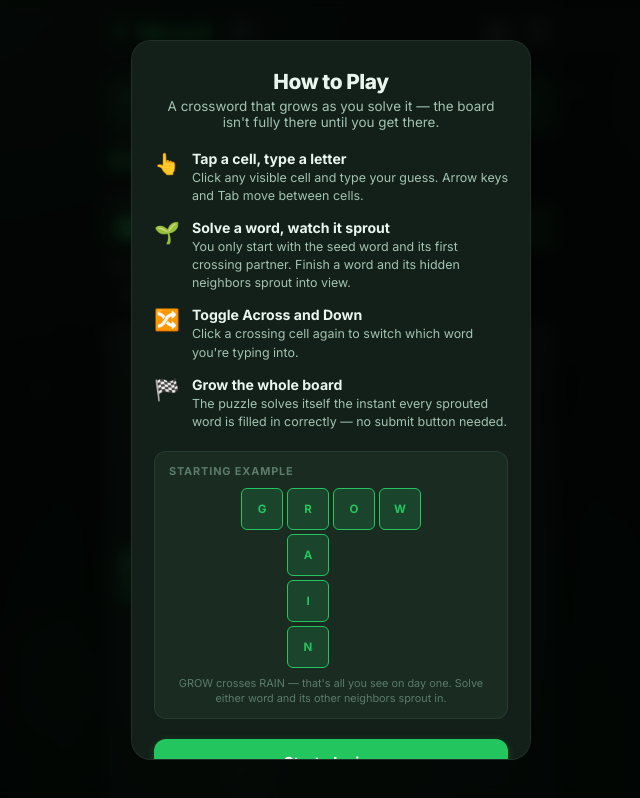
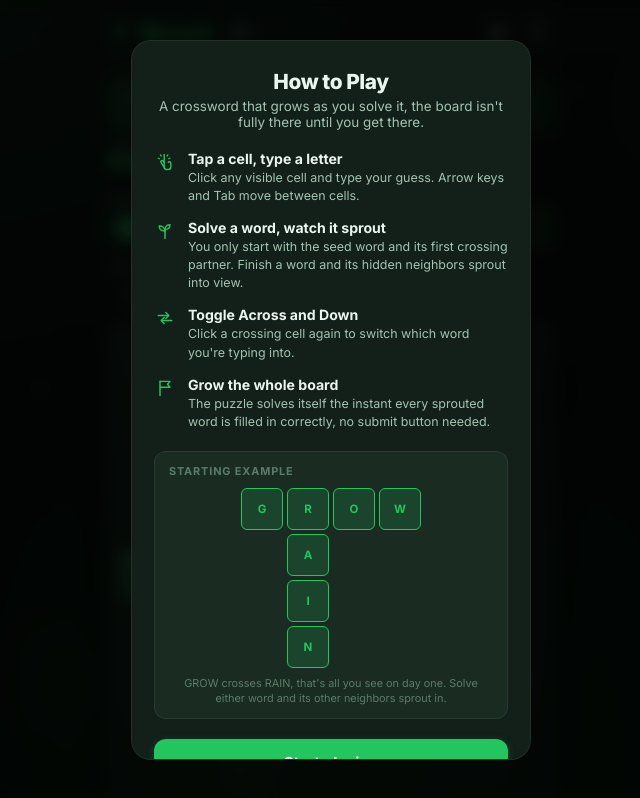
Before and after one commit to balexandr/sprout, a React (Vite) app: page / in a window 1280 px wide. Shown: the whole page, without its empty margins (309-949 px from the left). Built offline with nearby package versions, Linux system fonts and the light colour scheme; the HTML template or start-up script is replaced by a standard one.

Commit message:
Replace emoji with custom icons across the UI

```diff
--- a/src/App.module.css
+++ b/src/App.module.css
@@ -195,7 +195,9 @@
 }
 
 .noPuzzleEmoji {
-  font-size: 3rem;
+  display: flex;
+  justify-content: center;
+  color: var(--accent);
   margin-bottom: 8px;
 }
 
@@ -231,6 +233,10 @@
 .footerLogo:hover { opacity: 0.8; }
 
 .footerShareAll {
+  display: flex;
+  align-items: center;
+  justify-content: center;
+  gap: 5px;
   margin-top: 2px;
   padding: 6px 14px;
   border-radius: 999px;
--- a/src/components/ClueList.jsx
+++ b/src/components/ClueList.jsx
@@ -1,4 +1,5 @@
 import { useEffect, useRef } from 'react';
+import { IconCheckmark } from './Icons';
 import styles from './ClueList.module.css';
 
 function ClueGroup({ title, words, activeWordId, solvedIds, onSelect }) {
@@ -45,7 +46,7 @@ function ClueItem({ word, isActive, isSolved, onSelect }) {
       >
         <span className={styles.itemLength}>{word.length}</span>
         <span className={styles.itemClue}>{word.clue}</span>
-        {isSolved && <span className={styles.itemCheck}>✓</span>}
+        {isSolved && <span className={styles.itemCheck}><IconCheckmark size={13} /></span>}
       </button>
     </li>
   );
--- a/src/components/ClueList.module.css
+++ b/src/components/ClueList.module.css
@@ -91,8 +91,8 @@
 }
 
 .itemCheck {
+  display: flex;
+  align-items: center;
   flex-shrink: 0;
   color: var(--correct);
-  font-size: 0.8rem;
-  font-weight: 700;
 }
--- a/src/components/HowToPlay.jsx
+++ b/src/components/HowToPlay.jsx
@@ -1,7 +1,8 @@
+import { IconTap, IconSprout, IconToggleDirection, IconFlag } from './Icons';
 import styles from './HowToPlay.module.css';
 
 // A tiny 4x4 snippet: GROW across crossing RAIN down at the R.
-// Every cell shown is "visible" in this example — the point is just to
+// Every cell shown is "visible" in this example, the point is just to
 // illustrate that only the seed + its first partner are on screen at all.
 const EXAMPLE = [
   ['G', 'R', 'O', 'W'],
@@ -15,35 +16,35 @@ export default function HowToPlay({ onClose }) {
     <div className={styles.overlay} onClick={onClose}>
       <div className={styles.modal} onClick={(e) => e.stopPropagation()}>
         <h2 className={styles.title}>How to Play</h2>
-        <p className={styles.intro}>A crossword that grows as you solve it — the board isn't fully there until you get there.</p>
+        <p className={styles.intro}>A crossword that grows as you solve it, the board isn't fully there until you get there.</p>
 
         <div className={styles.steps}>
           <div className={styles.step}>
-            <span className={styles.stepIcon}>👆</span>
+            <span className={styles.stepIcon}><IconTap /></span>
             <div>
               <p className={styles.stepTitle}>Tap a cell, type a letter</p>
               <p className={styles.stepDesc}>Click any visible cell and type your guess. Arrow keys and Tab move between cells.</p>
             </div>
           </div>
           <div className={styles.step}>
-            <span className={styles.stepIcon}>🌱</span>
+            <span className={styles.stepIcon}><IconSprout /></span>
             <div>
               <p className={styles.stepTitle}>Solve a word, watch it sprout</p>
               <p className={styles.stepDesc}>You only start with the seed word and its first crossing partner. Finish a word and its hidden neighbors sprout into view.</p>
             </div>
           </div>
           <div className={styles.step}>
-            <span className={styles.stepIcon}>🔀</span>
+            <span className={styles.stepIcon}><IconToggleDirection /></span>
             <div>
               <p className={styles.stepTitle}>Toggle Across and Down</p>
               <p className={styles.stepDesc}>Click a crossing cell again to switch which word you're typing into.</p>
             </div>
           </div>
           <div className={styles.step}>
-            <span className={styles.stepIcon}>🏁</span>
+            <span className={styles.stepIcon}><IconFlag /></span>
             <div>
               <p className={styles.stepTitle}>Grow the whole board</p>
-              <p className={styles.stepDesc}>The puzzle solves itself the instant every sprouted word is filled in correctly — no submit button needed.</p>
+              <p className={styles.stepDesc}>The puzzle solves itself the instant every sprouted word is filled in correctly, no submit button needed.</p>
             </div>
           </div>
         </div>
@@ -64,7 +65,7 @@ export default function HowToPlay({ onClose }) {
               </div>
             ))}
           </div>
-          <p className={styles.exampleCaption}>GROW crosses RAIN — that's all you see on day one. Solve either word and its other neighbors sprout in.</p>
+          <p className={styles.exampleCaption}>GROW crosses RAIN, that's all you see on day one. Solve either word and its other neighbors sprout in.</p>
         </div>
 
         <button className={styles.playButton} onClick={onClose}>
--- a/src/components/HowToPlay.module.css
+++ b/src/components/HowToPlay.module.css
@@ -54,9 +54,14 @@
 }
 
 .stepIcon {
-  font-size: 1.3rem;
+  display: flex;
+  align-items: center;
+  justify-content: center;
   flex-shrink: 0;
+  width: 22px;
+  height: 22px;
   margin-top: 1px;
+  color: var(--accent);
 }
 
 .stepTitle {
--- /dev/null
+++ b/src/components/Icons.jsx
@@ -0,0 +1,106 @@
+// Small line-art icon set replacing emoji in Sprout's UI. Matches the
+// 24x24 viewBox / stroke / currentColor style the rest of the suite
+// uses. Share text is NOT touched by this: generateShareText() in
+// useGameState.js builds the actual shared result string (🌱 header),
+// plain text sent via SMS/clipboard, a custom icon can't survive that
+// trip, so it stays real Unicode there.
+function base(props) {
+  return { viewBox: '0 0 24 24', fill: 'none', xmlns: 'http://www.w3.org/2000/svg', 'aria-hidden': true, ...props };
+}
+
+export function IconTap({ size = 20, ...props }) {
+  return (
+    <svg width={size} height={size} {...base(props)}>
+      <path d="M11 3v9" stroke="currentColor" strokeWidth="1.7" strokeLinecap="round" />
+      <path d="M11 12v6a3 3 0 0 0 3 3h2a3 3 0 0 0 3-3v-4.5c0-1-.8-1.8-1.8-1.8-.5 0-1 .2-1.3.6" stroke="currentColor" strokeWidth="1.7" strokeLinecap="round" strokeLinejoin="round" />
+      <path d="M11 12l-1.3-1.3a1.6 1.6 0 0 0-2.4 2.1L11 18" stroke="currentColor" strokeWidth="1.7" strokeLinecap="round" strokeLinejoin="round" />
+      <path d="M6.5 3.5l1 1.3M15.5 3.5l-1 1.3M4 7.5l1.5.6M18 7.5l-1.5.6" stroke="currentColor" strokeWidth="1.5" strokeLinecap="round" />
+    </svg>
+  );
+}
+
+export function IconSprout({ size = 20, ...props }) {
+  return (
+    <svg width={size} height={size} {...base(props)}>
+      <path d="M12 21V11" stroke="currentColor" strokeWidth="1.8" strokeLinecap="round" />
+      <path d="M12 12c0-4 -3-6-7-6 0 4 3 6 7 6Z" stroke="currentColor" strokeWidth="1.7" strokeLinejoin="round" />
+      <path d="M12 10c0-3.5 2.5-5.5 6-5.5 0 3.5-2.5 5.5-6 5.5Z" stroke="currentColor" strokeWidth="1.7" strokeLinejoin="round" />
+    </svg>
+  );
+}
+
+export function IconToggleDirection({ size = 20, ...props }) {
+  return (
+    <svg width={size} height={size} {...base(props)}>
+      <path d="M4 9h12" stroke="currentColor" strokeWidth="1.8" strokeLinecap="round" />
+      <path d="M13 5.5L16.5 9 13 12.5" stroke="currentColor" strokeWidth="1.8" strokeLinecap="round" strokeLinejoin="round" />
+      <path d="M20 15H8" stroke="currentColor" strokeWidth="1.8" strokeLinecap="round" />
+      <path d="M11 18.5L7.5 15 11 11.5" stroke="currentColor" strokeWidth="1.8" strokeLinecap="round" strokeLinejoin="round" />
+    </svg>
+  );
+}
+
+export function IconFlag({ size = 20, ...props }) {
+  return (
+    <svg width={size} height={size} {...base(props)}>
+      <path d="M6 21V4" stroke="currentColor" strokeWidth="1.8" strokeLinecap="round" />
+      <path d="M6 4h12l-3 3.5L18 11H6" stroke="currentColor" strokeWidth="1.7" strokeLinejoin="round" />
+    </svg>
+  );
+}
+
+export function IconClose({ size = 16, ...props }) {
+  return (
+    <svg width={size} height={size} {...base(props)}>
+      <path d="M5 5l14 14M19 5L5 19" stroke="currentColor" strokeWidth="2" strokeLinecap="round" />
+    </svg>
+  );
+}
+
+export function IconCheckmark({ size = 16, ...props }) {
+  return (
+    <svg width={size} height={size} {...base(props)}>
+      <path d="M5 12.5l4.5 4.5L19 7" stroke="currentColor" strokeWidth="2.2" strokeLinecap="round" strokeLinejoin="round" />
+    </svg>
+  );
+}
+
+export function IconShare({ size = 16, ...props }) {
+  return (
+    <svg width={size} height={size} {...base(props)}>
+      <path d="M12 15V4M12 4l-3.5 3.5M12 4l3.5 3.5" stroke="currentColor" strokeWidth="1.8" strokeLinecap="round" strokeLinejoin="round" />
+      <path d="M5 13v5.5A1.5 1.5 0 0 0 6.5 20h11a1.5 1.5 0 0 0 1.5-1.5V13" stroke="currentColor" strokeWidth="1.8" strokeLinecap="round" strokeLinejoin="round" />
+    </svg>
+  );
+}
+
+export function IconTrophy({ size = 40, ...props }) {
+  return (
+    <svg width={size} height={size} {...base(props)}>
+      <path d="M7 4h10v5a5 5 0 0 1-10 0V4Z" stroke="currentColor" strokeWidth="1.7" strokeLinejoin="round" />
+      <path d="M7 5H4.5A2.5 2.5 0 0 0 5 10h2M17 5h2.5A2.5 2.5 0 0 1 19 10h-2" stroke="currentColor" strokeWidth="1.7" strokeLinecap="round" />
+      <path d="M12 14v3.5M9 21h6M10 17.5h4l.6 3.5H9.4l.6-3.5Z" stroke="currentColor" strokeWidth="1.7" strokeLinejoin="round" />
+    </svg>
+  );
+}
+
+// Fuller plant: two leaf clusters, for the "Thriving" tier.
+export function IconLeafCluster({ size = 40, ...props }) {
+  return (
+    <svg width={size} height={size} {...base(props)}>
+      <path d="M12 21V9" stroke="currentColor" strokeWidth="1.8" strokeLinecap="round" />
+      <path d="M12 11c0-4.5-3-7-8-7 0 4.5 3 7 8 7Z" stroke="currentColor" strokeWidth="1.7" strokeLinejoin="round" />
+      <path d="M12 9c0-4 3-6.5 8-6.5 0 4-3 6.5-8 6.5Z" stroke="currentColor" strokeWidth="1.7" strokeLinejoin="round" />
+    </svg>
+  );
+}
+
+// Single leaf, for the "Grown" tier.
+export function IconLeaf({ size = 40, ...props }) {
+  return (
+    <svg width={size} height={size} {...base(props)}>
+      <path d="M6 18C3 11 7 4 18 4c1 9-5 15-12 14Z" stroke="currentColor" strokeWidth="1.7" strokeLinejoin="round" />
+      <path d="M7 17C10 12 13 9 17 6" stroke="currentColor" strokeWidth="1.6" strokeLinecap="round" />
+    </svg>
+  );
+}
--- a/src/components/StatsScreen.jsx
+++ b/src/components/StatsScreen.jsx
@@ -1,3 +1,4 @@
+import { IconClose } from './Icons';
 import styles from './StatsScreen.module.css';
 
 function pad(n) { return String(n).padStart(2, '0'); }
@@ -13,7 +14,7 @@ export default function StatsScreen({ stats, winPct, onClose }) {
       <div className={styles.modal} onClick={(e) => e.stopPropagation()}>
         <div className={styles.header}>
           <h2 className={styles.title}>Statistics</h2>
-          <button className={styles.closeBtn} onClick={onClose} aria-label="Close">✕</button>
+          <button className={styles.closeBtn} onClick={onClose} aria-label="Close"><IconClose /></button>
         </div>
 
         <div className={styles.statsGrid}>
--- a/src/components/WinScreen.module.css
+++ b/src/components/WinScreen.module.css
@@ -31,7 +31,7 @@
   overflow-x: hidden;
 }
 
-/* Sparks — one per word in the puzzle, drifting behind the card */
+/* Sparks: one per word in the puzzle, drifting behind the card */
 .sparkContainer {
   position: absolute;
   inset: 0;
@@ -89,8 +89,9 @@
 }
 
 .ratingEmoji {
-  font-size: 2.2rem;
-  display: block;
+  display: flex;
+  justify-content: center;
+  color: var(--accent);
   margin-bottom: 4px;
 }
 
@@ -216,6 +217,10 @@
 
 /* Share button */
 .shareButton {
+  display: flex;
+  align-items: center;
+  justify-content: center;
+  gap: 7px;
   width: 100%;
   padding: 12px;
   background: var(--accent);
```
Also changed, not shown: src/App.jsx (+5 -2 lines), src/components/WinScreen.jsx (+9 -8 lines).
